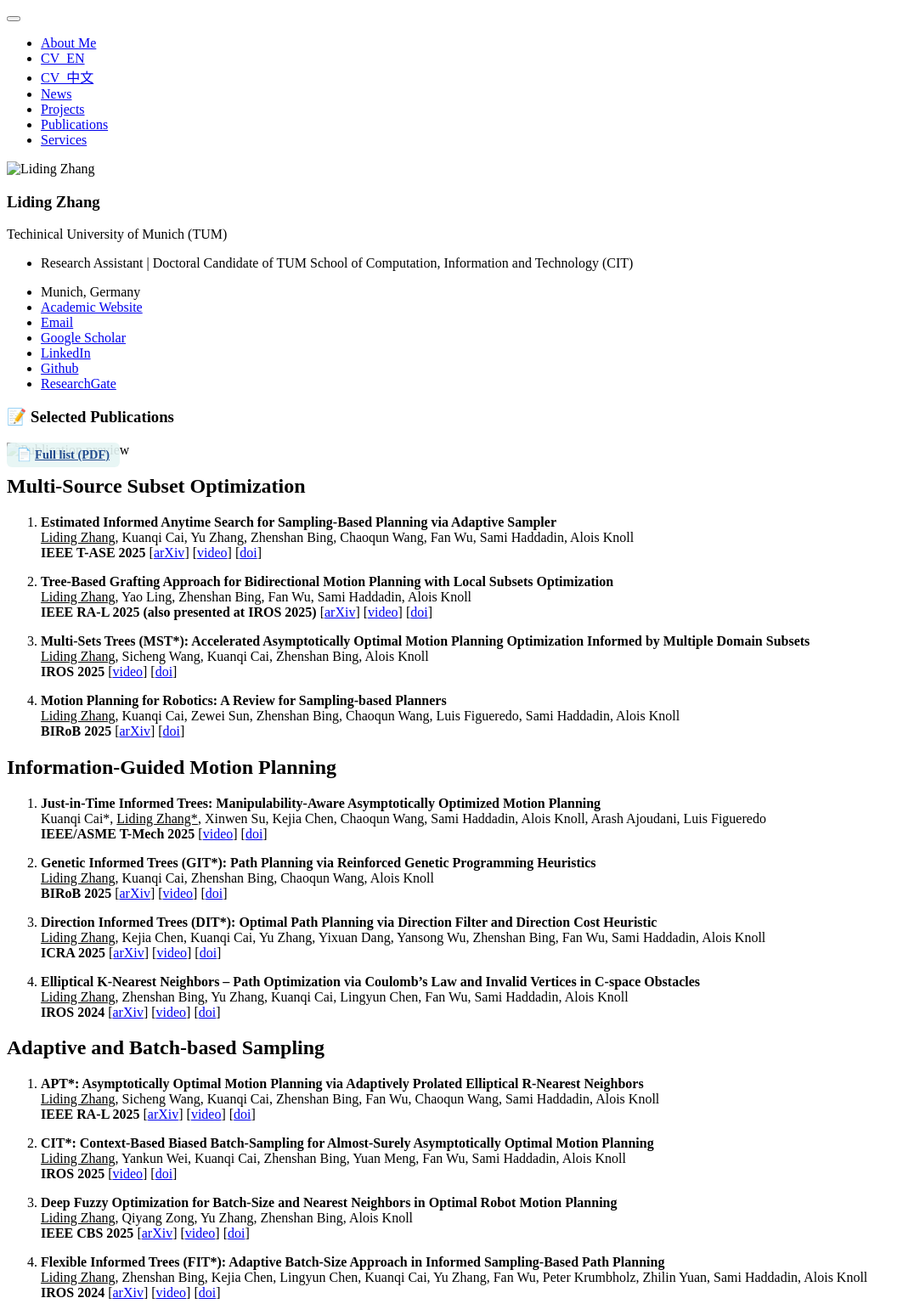
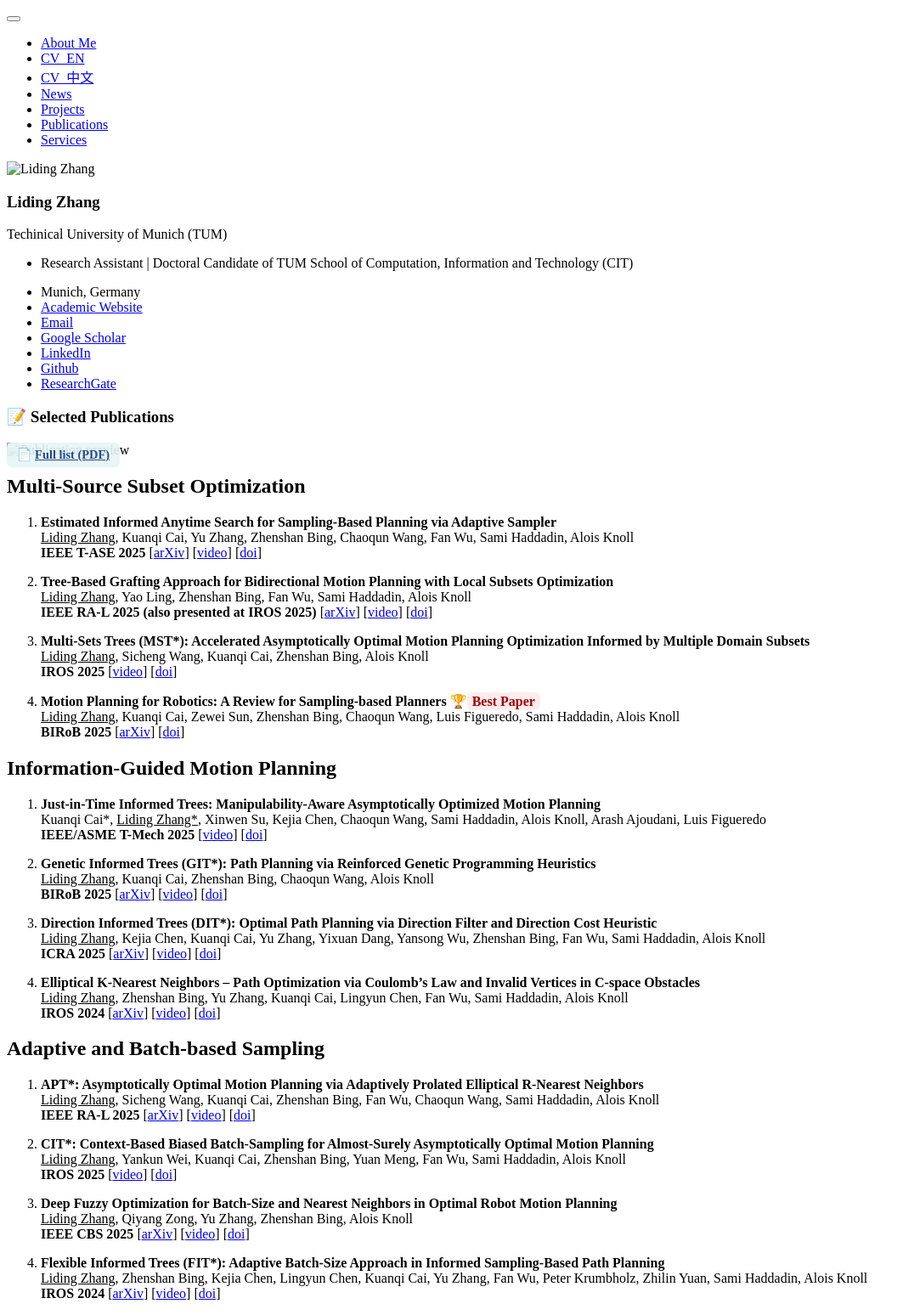
Before and after one commit to Liding-Zhang/liding-zhang.github.io, a Jekyll site: the page built from _pages/includes/publication.md, in a window 1280 px wide. Shown: the whole page at 85% size, without its empty margins (0-1076 px from the left). Built offline with Jekyll 4.4.1, drawn with Linux system fonts in a browser that asks for light colours; our own code applies the rules of GitHub Pages for plain Markdown files.

Commit message:
update best paper awards

```diff
--- a/_pages/includes/publication.md
+++ b/_pages/includes/publication.md
@@ -51,7 +51,7 @@
 [[doi](https://doi.org/10.1109/IROS60139.2025.11246371)]
 
 
-4. **Motion Planning for Robotics: A Review for Sampling-based Planners**
+4. **Motion Planning for Robotics: A Review for Sampling-based Planners 🏆<a href="/files/BIROB_BestPaper.pdf" style="background:#ffecec; color:#a00000; padding:2px 6px; border-radius:6px; text-decoration:none;">Best Paper</a>**
 <br /><u>Liding Zhang</u>, Kuanqi Cai, Zewei Sun, Zhenshan Bing, Chaoqun Wang, Luis Figueredo, Sami Haddadin, Alois Knoll
 <br /> **BIRoB 2025**
 [[arXiv](https://arxiv.org/pdf/2410.19414)]
```
Also changed, not shown: 3 other files.
